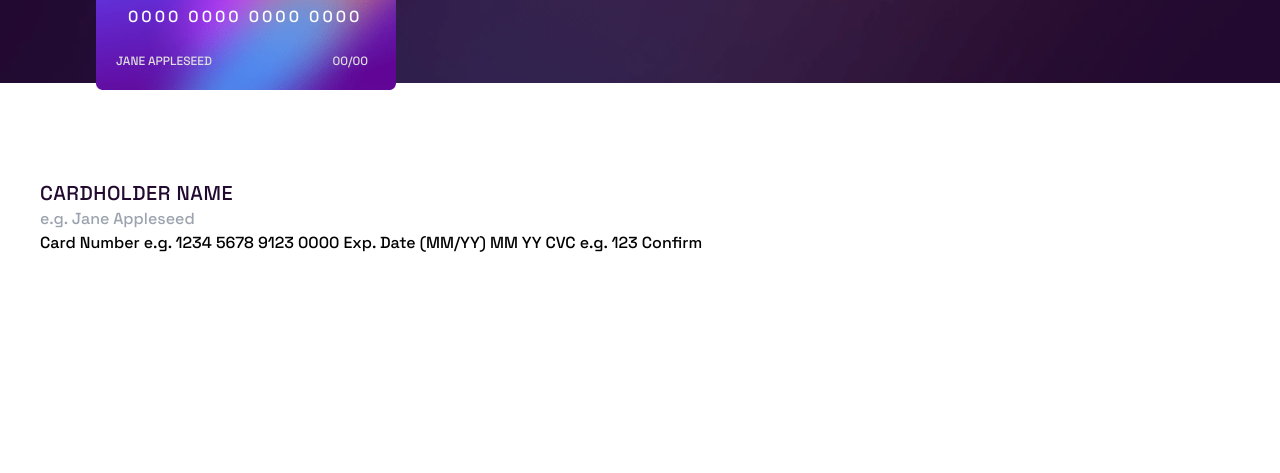
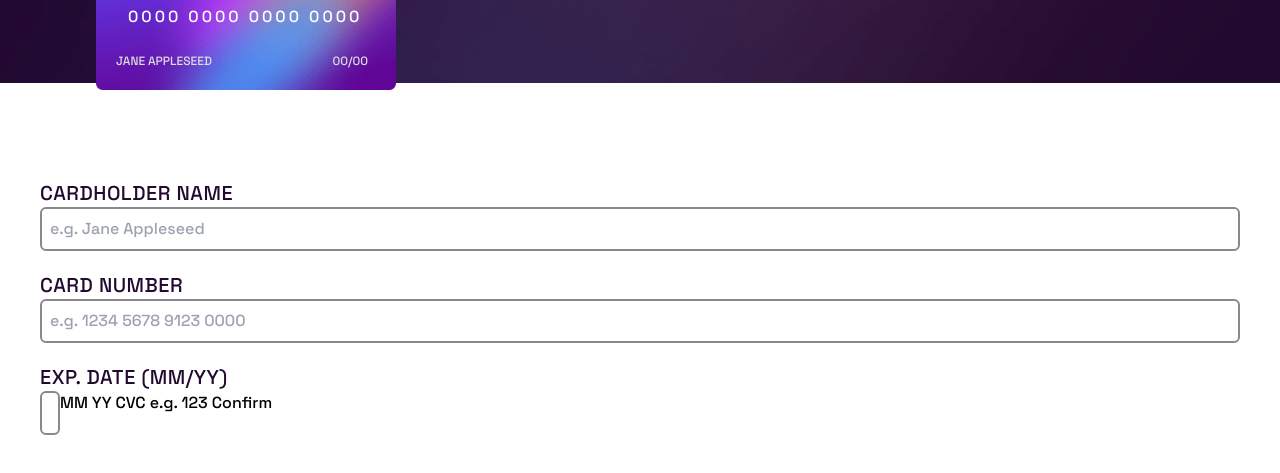
Before and after one commit to jjjooeyyy/interactive-card-details-form, a website: page index.html in a window 1280 px wide. Shown: the part 197-670 px from the top of the page. Drawn offline with Linux system fonts and the light colour scheme.

Commit message:
work on layout

```diff
--- a/index.html
+++ b/index.html
@@ -37,14 +37,23 @@
 
 <div class="right-section">
   <form class="flex flex-col">
+
   <label class="text-veryDarkViolet uppercase tracking-wide text-xl">
     <p>Cardholder Name</p>
   </label>
-  <input placeholder="e.g. Jane Appleseed" required>
-  Card Number
-  e.g. 1234 5678 9123 0000
+  <input class="border-solid border-darkGrayishViolet border-2 rounded-md p-2" type="text" placeholder="e.g. Jane Appleseed" required>
 
-  Exp. Date (MM/YY)
+  <label class="text-veryDarkViolet uppercase tracking-wide text-xl pt-5">
+  <p>Card Number</p>
+  </label>
+  <input class="border-solid border-darkGrayishViolet border-2 rounded-md p-2" placeholder="e.g. 1234 5678 9123 0000">
+
+  <label class="text-veryDarkViolet uppercase tracking-wide text-xl pt-5">
+  <p>Exp. Date (MM/YY)</p>
+  </label>
+  <div class="flex flex-row">
+    <input class="border-solid border-darkGrayishViolet border-2 rounded-md p-2 w-3"
+  </div>
   MM
   YY
 
```
Also changed, not shown: css/main.css.
